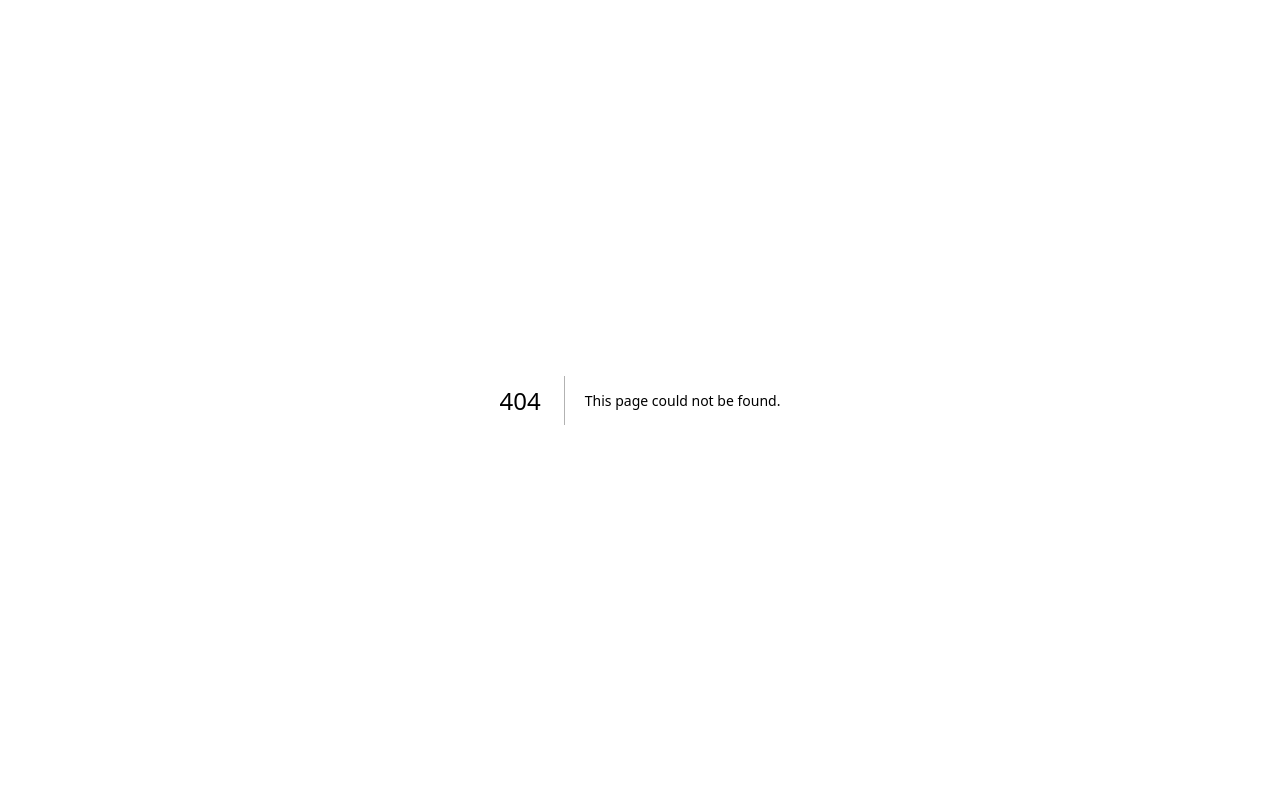
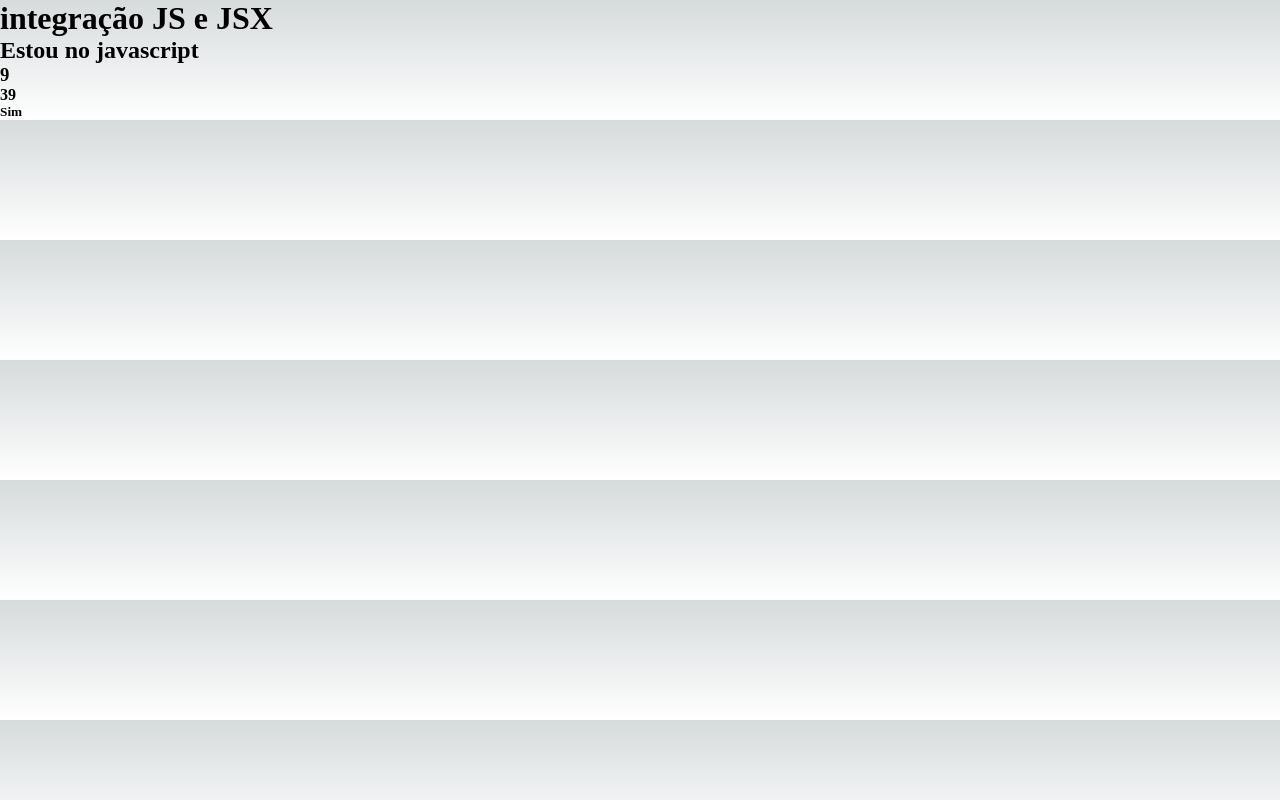
Before and after one commit to ThadeuCesario/NextCod3r, a Next.js app in the folder exercicios/: page /basicos/jsx4 in a window 1280 px wide. Before the commit this address had no page. Built offline with nearby package versions, Linux system fonts and the light colour scheme.

Commit message:
implemeting list challange and checking fragment again

```diff
--- /dev/null
+++ b/exercicios/pages/basicos/jsx4.jsx
@@ -0,0 +1,20 @@
+function jsx4() {
+  const subtitulo = "Estou no javascript";
+
+  function entre(valor, min, max) {
+    if (valor >= min && valor <= max) return "Sim";
+    return "Não";
+  }
+
+  return (
+    <div>
+      <h1>integração JS e JSX</h1>
+      <h2>{subtitulo}</h2>
+      <h3>{3 * 3}</h3>
+      <h4>{Math.max(13, 39)}</h4>
+      <h5>{entre(9.6, 1, 10)}</h5>
+    </div>
+  );
+}
+
+export default jsx4;
```
Also changed, not shown: exercicios/pages/basicos/fragment1.jsx (added, +10 -0 lines), exercicios/pages/basicos/lista1.jsx (added, +9 -0 lines).
